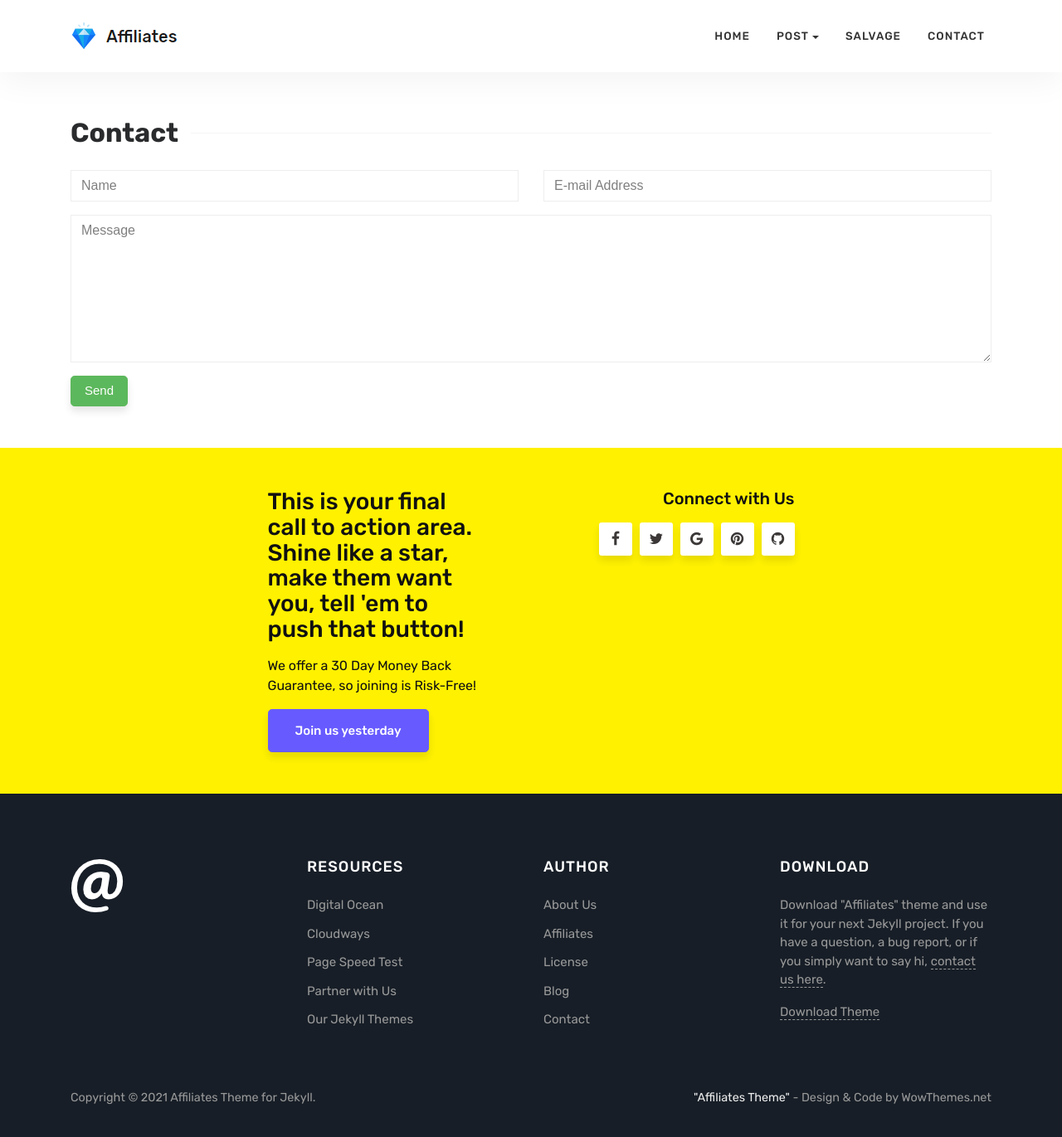
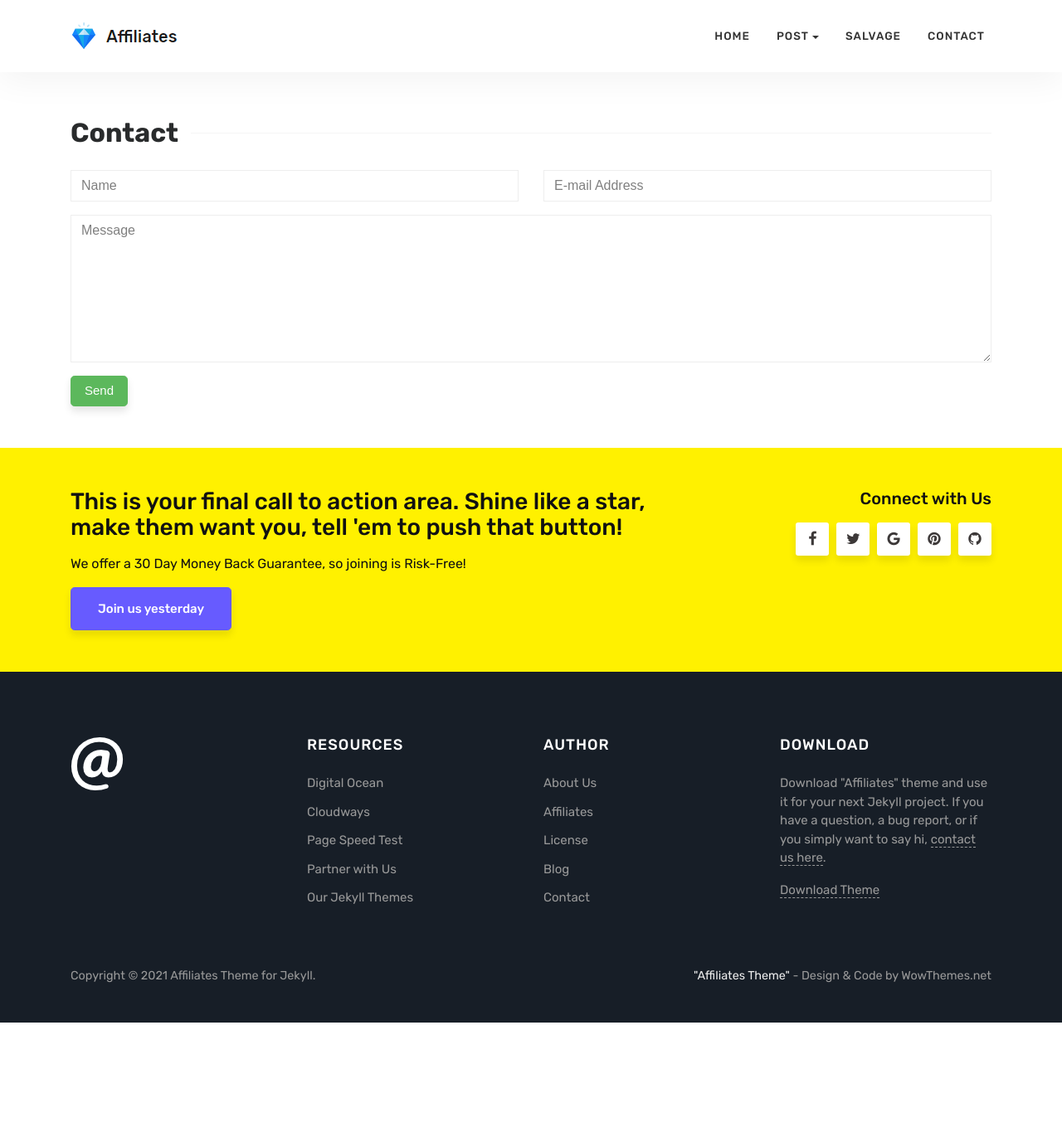
Before and after one commit to boazcochavi/boazcochavi.github.io, a Jekyll site: the page built from contact.html, in a window 1280 px wide and 1380 px high. Shown: the top 1371 px of the window at 83% size. Built offline with Jekyll 4.4.1, drawn with Linux system fonts in a browser that asks for light colours.

Commit message:
change color and size

```diff
--- a/_layouts/default.html
+++ b/_layouts/default.html
@@ -118,7 +118,7 @@
     <div class="beforefooter">
         <div class="container">
             <div class="row justify-content-center">
-                <div class="col-md-3">
+                <div class="col-sm-8">
                     <h3>This is your final call to action area. Shine like a star, make them want you, tell 'em to push that button!</h3>
                     <p>We offer a <span>30 Day Money Back Guarantee</span>, so joining is <span class="risk-free">Risk-Free!</span></p>
                     <a class="btn btn-primary btn-lg" href="#">Join us yesterday</a>
```
